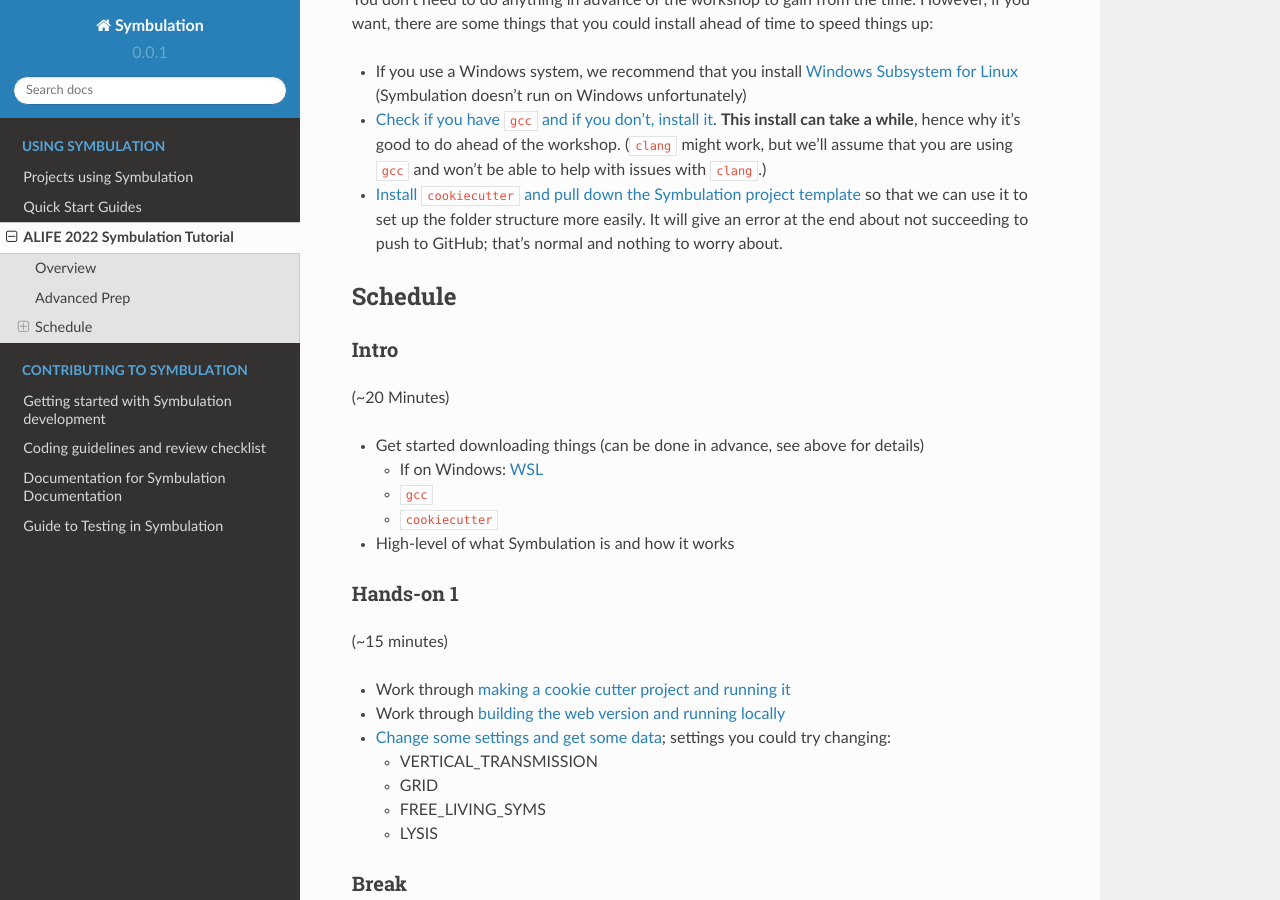
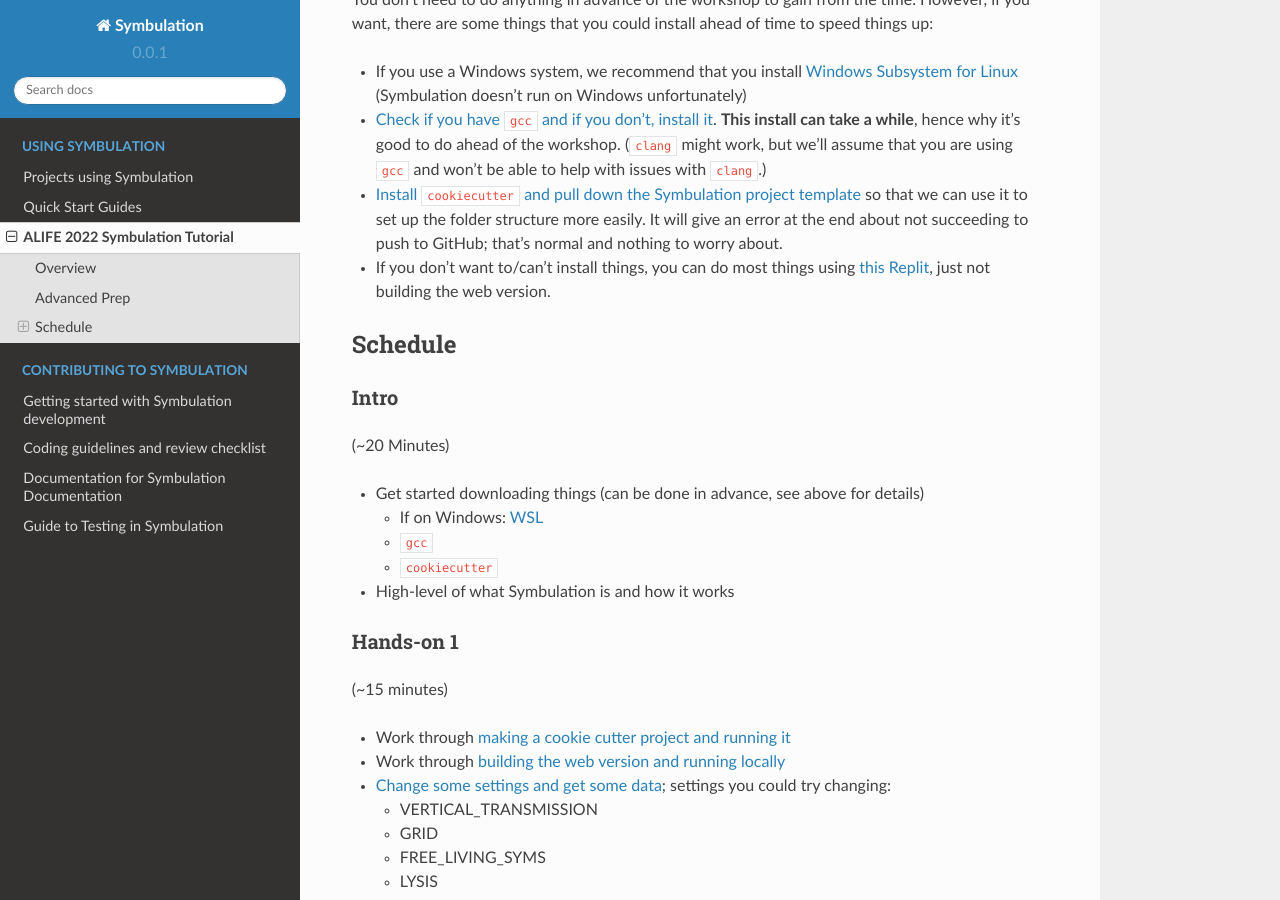
Before and after one commit to anyaevostinar/SymbulationEmp, a Sphinx documentation site: the page built from docs/ALIFE2022Tutorial/index.md, in a window 1280 px wide and 900 px high, scrolled down 956 px. Built offline with Sphinx 7.4.7 and the Read the Docs theme 2.0.0, drawn with Linux system fonts in a browser that asks for light colours; pages that are not in the unit, such as notebooks, are missing from menus.

Commit message:
adding replit link to alife tutorial page

```diff
--- a/docs/ALIFE2022Tutorial/index.md
+++ b/docs/ALIFE2022Tutorial/index.md
@@ -16,6 +16,7 @@
 * If you use a Windows system, we recommend that you install [Windows Subsystem for Linux](https://docs.microsoft.com/en-us/windows/wsl/) (Symbulation doesn't run on Windows unfortunately)
 * [Check if you have `gcc` and if you don't, install it](https://symbulation.readthedocs.io/en/latest/QuickStartGuides/1-GettingRunning.html#install-native-c-compiler). **This install can take a while**, hence why it's good to do ahead of the workshop. (`clang` might work, but we'll assume that you are using `gcc` and won't be able to help with issues with `clang`.)
 * [Install `cookiecutter` and pull down the Symbulation project template](https://symbulation.readthedocs.io/en/latest/QuickStartGuides/1-GettingRunning.html#using-cookiecutter) so that we can use it to set up the folder structure more easily. It will give an error at the end about not succeeding to push to GitHub; that's normal and nothing to worry about.
+* If you don't want to/can't install things, you can do most things using [this Replit](https://replit.com/@anyaevostinar/Symbulation-Example), just not building the web version.
 
 ## Schedule
 
```
